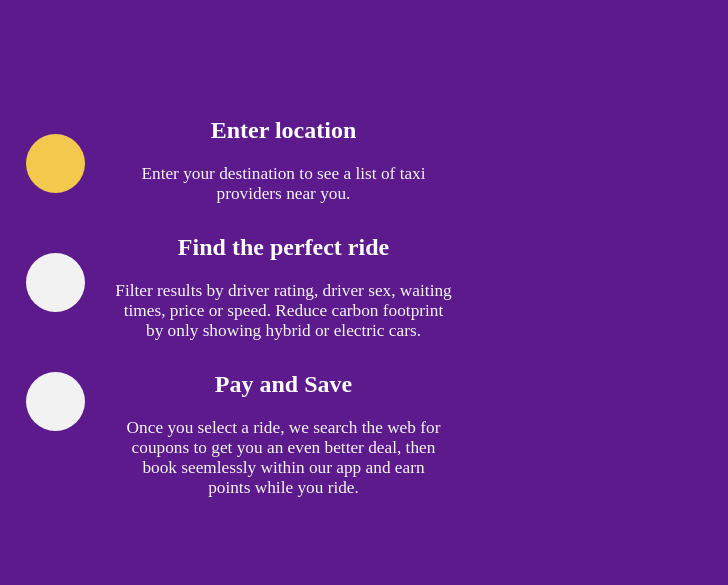
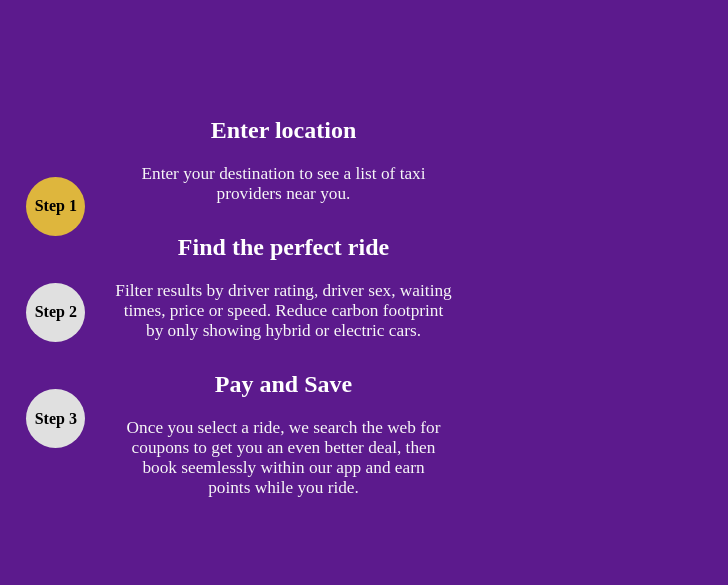
Before and after one commit to Chimex2022/whichRide.com, a plain HTML site: page index.html in a window 1280 px wide. Shown: the part 1163-1748 px from the top of the page, 552-1280 px from the left. Drawn offline with nearby package versions, Linux system fonts and the light colour scheme.

Commit message:
my project on whichRide

```diff
--- a/index.html
+++ b/index.html
@@ -5,7 +5,9 @@
     <meta http-equiv="X-UA-Compatible" content="IE=edge">
     <meta name="viewport" content="width=device-width, initial-scale=1.0">
     <title>whichRide</title>
+    <link rel="stylesheet" href="https://unpkg.com/aos@next/dist/aos.css" />
     <link rel="stylesheet" href="whichRide.css">
+
 </head>
 <body>
     <section class="header-1">
@@ -22,52 +24,71 @@
         </ul>
     </nav>
     <div class="container">
-        <div class="text">
+        <div class="text" data-aos="zoom-in">
          <h2>Compare & book ride-hailing providers </h2>
          <p>Save money and time with WhichRide. <br>
             Think Compare the market but for taxis.</p>
         </div>
 
-        <div class="phone">
+        <div class="phone" data-aos="zoom-in">
          <img src="img/image 2.png" alt="">
         </div>
     </div>
     </section>
     <section class="header-2">
     <div class="container-2">
-        <div class="text-1">
+        <div class="text-1" data-aos="fade-up">
             <h2>Whichride brings together multiple <br> ride hailing providers and local taxi <br> firms in one app</h2>
             <p>Allowing riders to select the provider that offers the <br> best price, service or travel time, then seamlessly <br> book within the app</p>
         </div>
     </div>
     <div class="container-3">
-        <div class="image-1">
+        <div class="image-1" data-aos="fade-up">
          <img src="img/iPhone X 2.png" alt="">
         </div>
-        <div class="step-info">
-         <div class="step-1"></div>
-         <div class="step-2"></div>
-         <div class="step-3"></div>
+
+        <div class="box">
+        <div class="step-info-1">
+         <div class="step">
+        <p>Step 1</p>
         </div>
-        <div class="text-2">
-         <div class="location-1">
+        </div>
+
+       <div class="step-info-2">
+        <div class="step">
+        <p>Step 2</p>
+        </div>
+        </div>
+
+        <div class="step-info-3">
+        <div class="step">
+        <p>Step 3</p>
+        </div>
+        </div>
+        </div>
+
+            <div class="location-info">
+         <div class="location-1" data-aos="fade-up">
          <h2>Enter location</h2>
          <p>Enter your destination to see a list of taxi <br> providers near you.</p>
          </div>
-         <div class="perfect-ride">
+         <div class="perfect-ride" data-aos="fade-up">
             <h2>Find the perfect ride</h2>
             <p>Filter results by driver rating, driver sex, waiting <br> times, price or speed. Reduce carbon footprint <br> by only showing hybrid or electric cars.</p>
          </div>
-         <div class="pay">
+         <div class="pay" data-aos="fade-up">
             <h2>Pay and Save</h2>
-         <p>Once you select a ride, we search the web for <br> coupons to get you an even better deal, then <br> book seemlessly within our app and earn <br> points while you ride.</p>
+          <p>Once you select a ride, we search the web for <br> coupons to get you an even better deal, then <br> book seemlessly within our app and earn <br> points while you ride.</p>
          </div>
         </div>
-    </div>
+         </div>
+
     </section>
 
+
+
 <section class="header-3">
-    <div class="text-3">
+    <div class="text-3" data-aos="fade-up">
         <h4>Why Whichride</h4>
     </div>
 <div class="container-5">
@@ -118,11 +139,11 @@
 </section>
 
 <section class="header-4">
-    <div class="text-4">
+    <div class="text-4" data-aos="fade-up">
         <h2>Sign up to our beta form</h2>
         <p>Sign up to our mailing list to find out more information <br> and keep up to date about our activities</p>
     </div>
-    <div class="button-input">
+    <div class="button-input" data-aos="fade-up">
         <button class="btn-1"></button>
         <button class="btn-2"></button>
 
@@ -144,7 +165,12 @@
 
 
 
+<script src="https://unpkg.com/aos@next/dist/aos.js"></script>
+<script src="https://unpkg.com/aos@next/dist/aos.js"></script>
+<script>
+  AOS.init();
+</script>
+<script src="whichRide.js"></script>
 
-    <script src="whichRide.js"></script>
 </body>
 </html>
--- a/whichRide.css
+++ b/whichRide.css
@@ -132,29 +132,59 @@ height: 551px;
     width: 272px;
     height: 547px;
 }
+.location-info{
+    vertical-align: auto;
+}
 
-.step-info .step-1{
+ .step-info-1{
+    position: relative;
     border-radius: 50%;
-    margin-bottom: 60px;
     width: 59px;
     height: 59px;
-    background-color: #F2C94C;
+    margin: 80% auto;
+    background: #DEB63D;
 
 }
-.step-info .step-2{
+
+.step-info-2{
+    position: relative;
     border-radius: 50%;
-    margin-bottom: 60px;
     width: 59px;
     height: 59px;
-    background-color: #F2F2F2;;
+    margin: 80% auto;
+    background: #E0E0E0;
+
+
 }
-.step-info .step-3{
+
+.step-info-3{
+    position: relative;
     border-radius: 50%;
     width: 59px;
-    margin-bottom: 60px;
     height: 59px;
-    background-color: #F2F2F2;
+    margin: 80% auto;
+    background: #E0E0E0;
+
+
 }
+
+.step{
+    position: absolute;
+    width: inherit;
+    height: auto;
+    top: 50%;
+    transform: translateY(-50%);
+    text-align: center;
+    color: #000;
+    font-weight: bolder
+
+
+}
+.box{
+    vertical-align: auto;
+}
+
+
 .location-1, .perfect-ride, .pay{
     text-align: center;
     margin-bottom:30px ;
@@ -202,7 +232,7 @@ background-position: center;
 background-size: cover;
 }
 
-
+/*end of container-3*/
 
 .text-3{
     padding-top: 60px;
```
